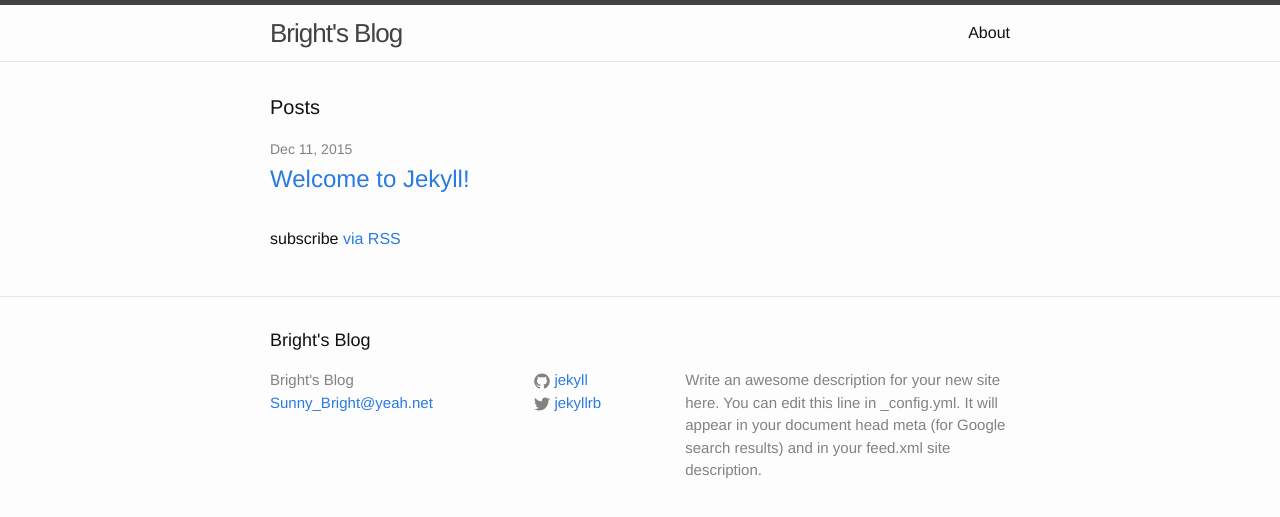
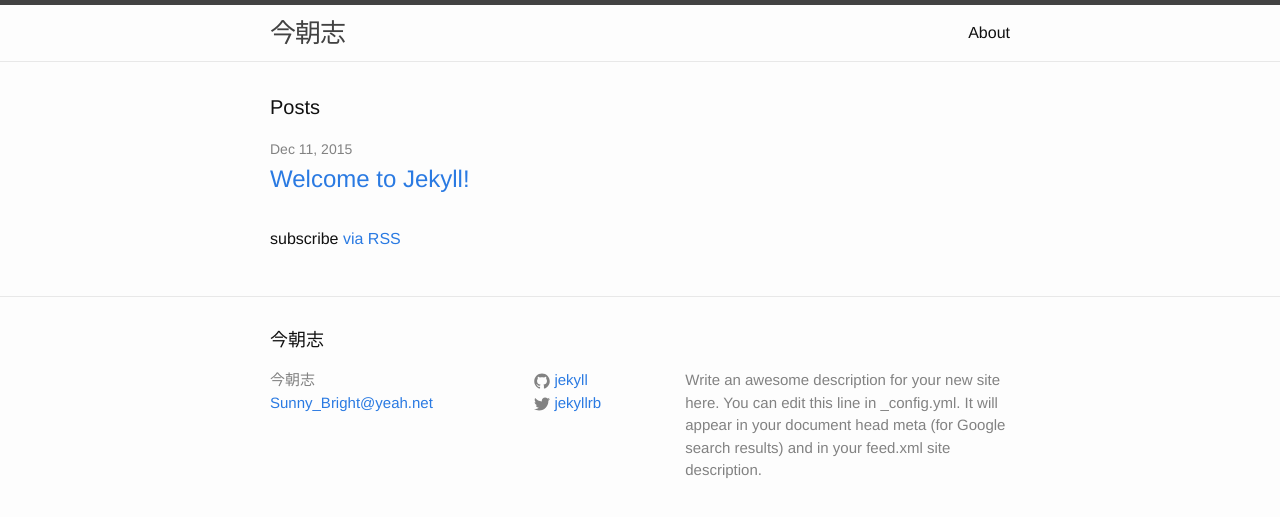
Before and after one commit to BrightLighting/brightlighting.github.com, a Jekyll site: the page built from index.html, in a window 1280 px wide. Shown: the top 517 px of the page. Built offline with Jekyll 4.4.1, drawn with Linux system fonts in a browser that asks for light colours.

Commit message:
change chinese

```diff
--- a/_config.yml
+++ b/_config.yml
@@ -5,8 +5,8 @@
 # For technical reasons, this file is *NOT* reloaded automatically when you use
 # 'jekyll serve'. If you change this file, please restart the server process.
 
-# Site settings
-title: Bright's Blog
+# Site settings Bright's Blog
+title: 今朝志
 email: Sunny_Bright@yeah.net
 description: > # this means to ignore newlines until "baseurl:"
   Write an awesome description for your new site here. You can edit this
```
